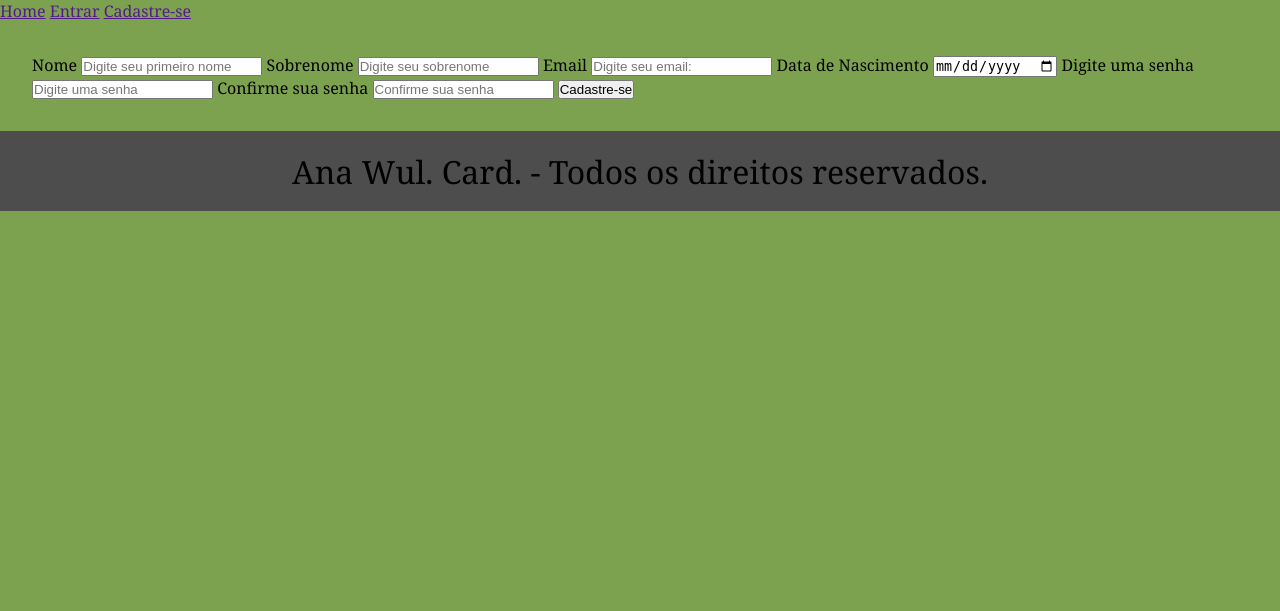
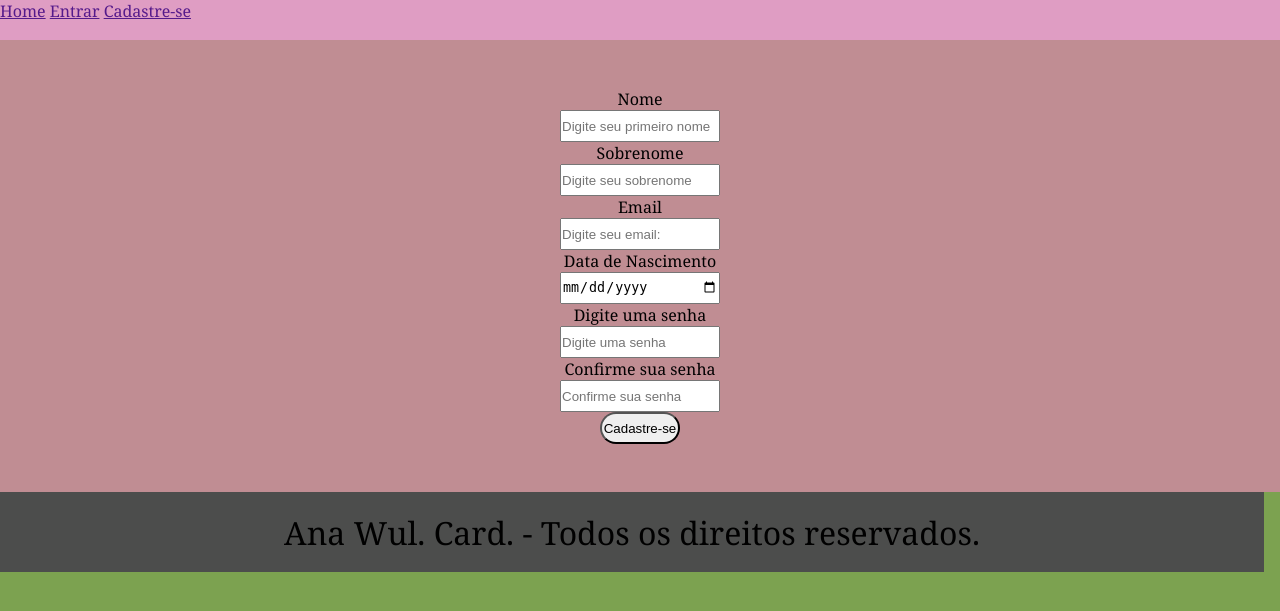
Before and after one commit to anapaulaw2024/CyberGram, a PHP site: page /cadastro.html in a window 1280 px wide. Shown: the top 611 px of the page. Run offline with PHP 8.4, Linux system fonts and the light colour scheme.

Commit message:
Update style.css

```diff
--- a/style.css
+++ b/style.css
@@ -15,23 +15,24 @@ h1{
   flex-direction: row;
   background-color: #ddacd9;
   height:5rem;
+  width: 79rem;
   text-align: center;
   justify-content: center;
   align-items: center;
 }
-div{
+section{
   color: #000;
-  padding: 2rem;
+
 
 }
-div ul{
+section ul{
   background-color: #ddacd9;
   font-family: 'Times New Roman', Times, serif;
   font-size: 2rem;
   margin-bottom: 0.5rem;
   padding: 3rem;
   margin-left: 0;
-  width:77rem;
+  width:79rem;
   text-decoration: none;
   align-items:center;
   justify-content: center;
@@ -40,22 +41,24 @@ div ul{
 
 
 }
-div button a{
+section button{
   display: flex;
   flex-direction: row;
+  font-family:'Times New Roman', Times, serif;
   background-color: rgb(17, 17, 83);
   color: #fff;
   padding:1.5rem;
   width: 10rem;
   height:0.5rem;
   border-radius: 1rem;
-  font-size: 1rem;
+  font-size: 1.5rem;
   text-decoration: none;
   text-align:center;
-  align-content: center;
-  justify-content: center;
+  align-content:center;
+  justify-content:center;
   text-decoration: none;
   border: none;
+  position: absolute;
 }
 img{
   display: flex;
@@ -64,11 +67,42 @@ img{
   width: 20rem;
   height: 20rem;
 }
+header{
+  background-color: #df9dc3;
+  color: #000;
+  height: 2.5rem;
+}
+.formulario{
+  background-color: rgba(223, 132, 178, 0.685)
+}
+form{
+  display: flex;
+  flex-direction: column;
+  align-items: center;
+  text-align: center;
+  padding: 1rem;
+  margin:2rem;
+  color:#000;
+}
+form input{
+  width:10rem;
+  height:2rem;
+  outline: none;
+  text-decoration: none;
+
+}
+.btn{
+  width:5rem;
+  height: 2rem;
+  cursor: ponter;
+  border-radius: 1rem;
+}
 footer{
   background-color: #4C4D4C;
   color: #000;
   height: 5rem;
+  width: 79rem;
   text-align: center;
   align-content: center;
-  font-size: 2rem;
+  font-size: 2rem
 }
```
